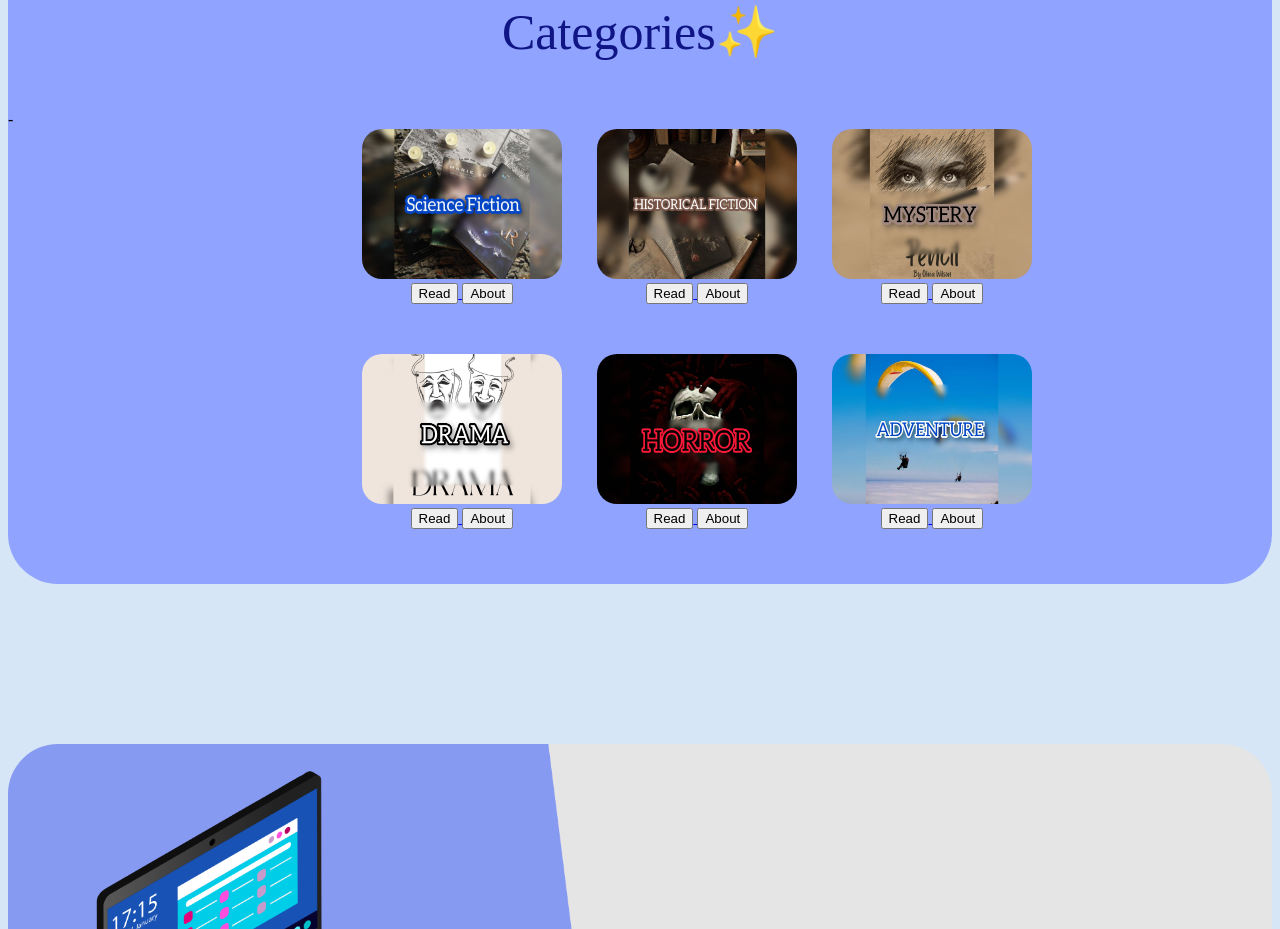
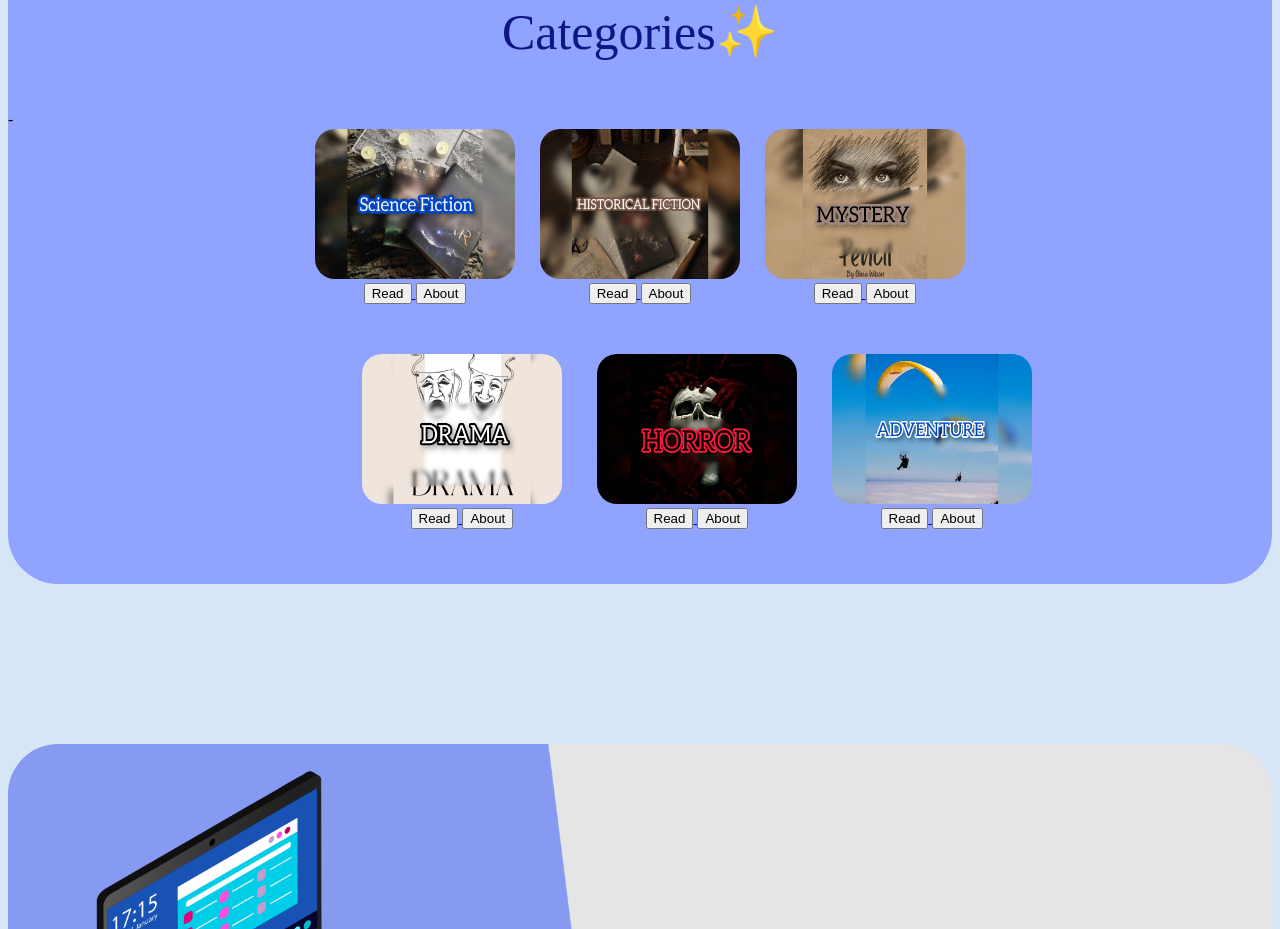
Before and after one commit to fiftyeightcoins/tempProject, a plain HTML site: page index.html in a window 1280 px wide. Shown: the part 1100-2029 px from the top of the page. Drawn offline with Linux system fonts and the light colour scheme.

Commit message:
Update index.html

```diff
--- a/index.html
+++ b/index.html
@@ -57,10 +57,9 @@
     Categories✨
   </p>
   -
-  <div style="display: flex; margin: 0 auto;">
+ <div style="display: flex; justify-content: center; gap: 25px; flex-wrap: wrap; margin: 0 auto;">
 
-
-    <div style="margin-right:10px; margin-left: 28%; text-align: center;">
+  <div style="text-align: center;">
     <img src="images/scienceFiction.jpeg" width="200" height="150" style="border-radius: 20px;"><br>
     <a href="index_books.html" target="_blank">
       <button>Read</button>
@@ -69,8 +68,7 @@
     <p id="about1" style="display: none;">This is a science fiction book.</p>
   </div>
 
-
-    <div style="margin-right: 10px; margin-left: 25px; text-align: center;">
+  <div style="text-align: center;">
     <img src="images/historical.jpeg" width="200" height="150" style="border-radius: 20px;"><br>
     <a href="index_books.html" target="_blank">
       <button>Read</button>
@@ -79,7 +77,7 @@
     <p id="about2" style="display: none;">This is a historical book.</p>
   </div>
 
-    <div style="margin-right: 10px; margin-left: 25px; margin-bottom: 50px; text-align: center;">
+  <div style="text-align: center; margin-bottom: 50px;">
     <img src="images/mystery.jpg" width="200" height="150" style="border-radius: 20px;"><br>
     <a href="index_books.html" target="_blank">
       <button>Read</button>
@@ -89,6 +87,7 @@
   </div>
 
 </div>
+
 
 
 
```
Lines whose indentation alone changed are shown as unchanged.
